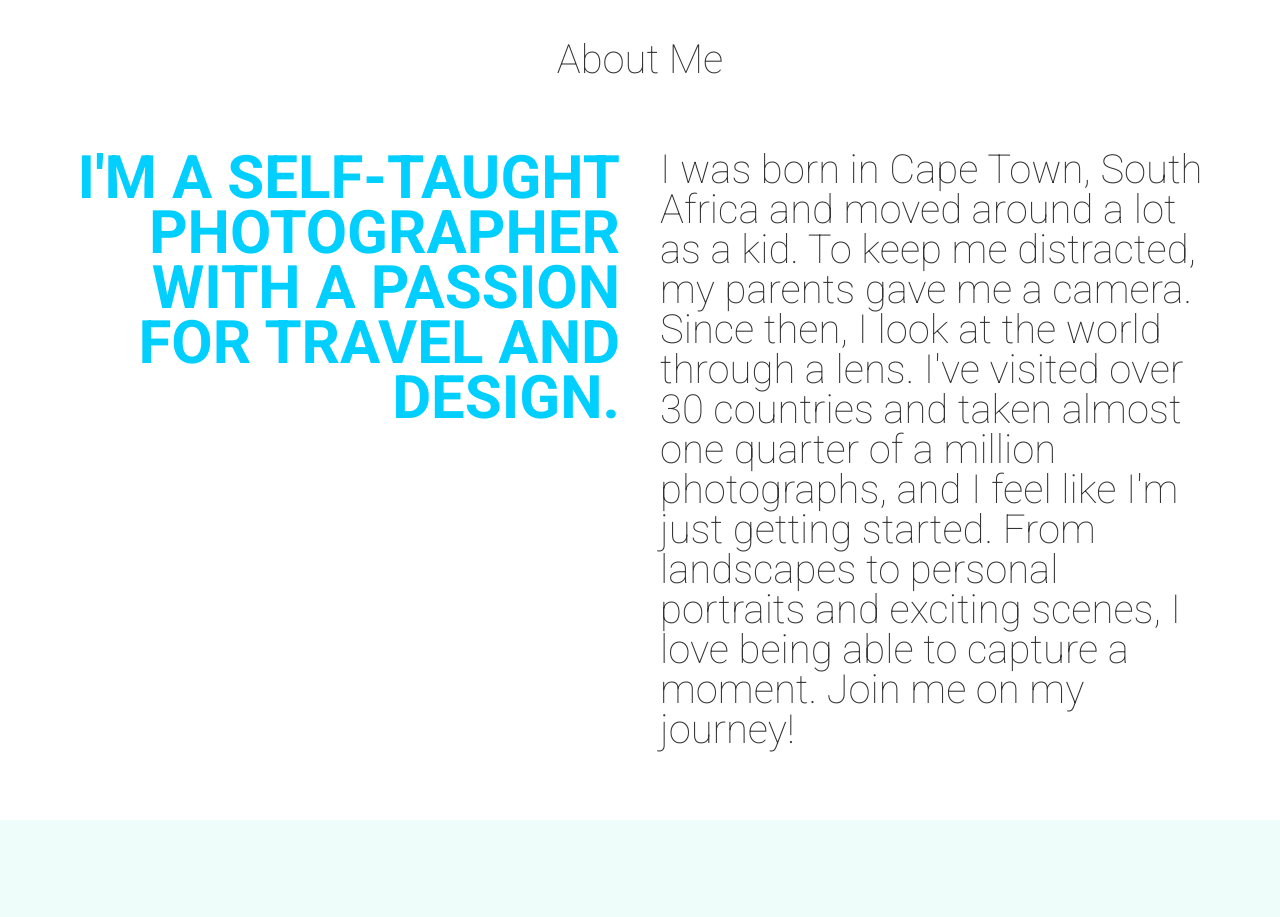
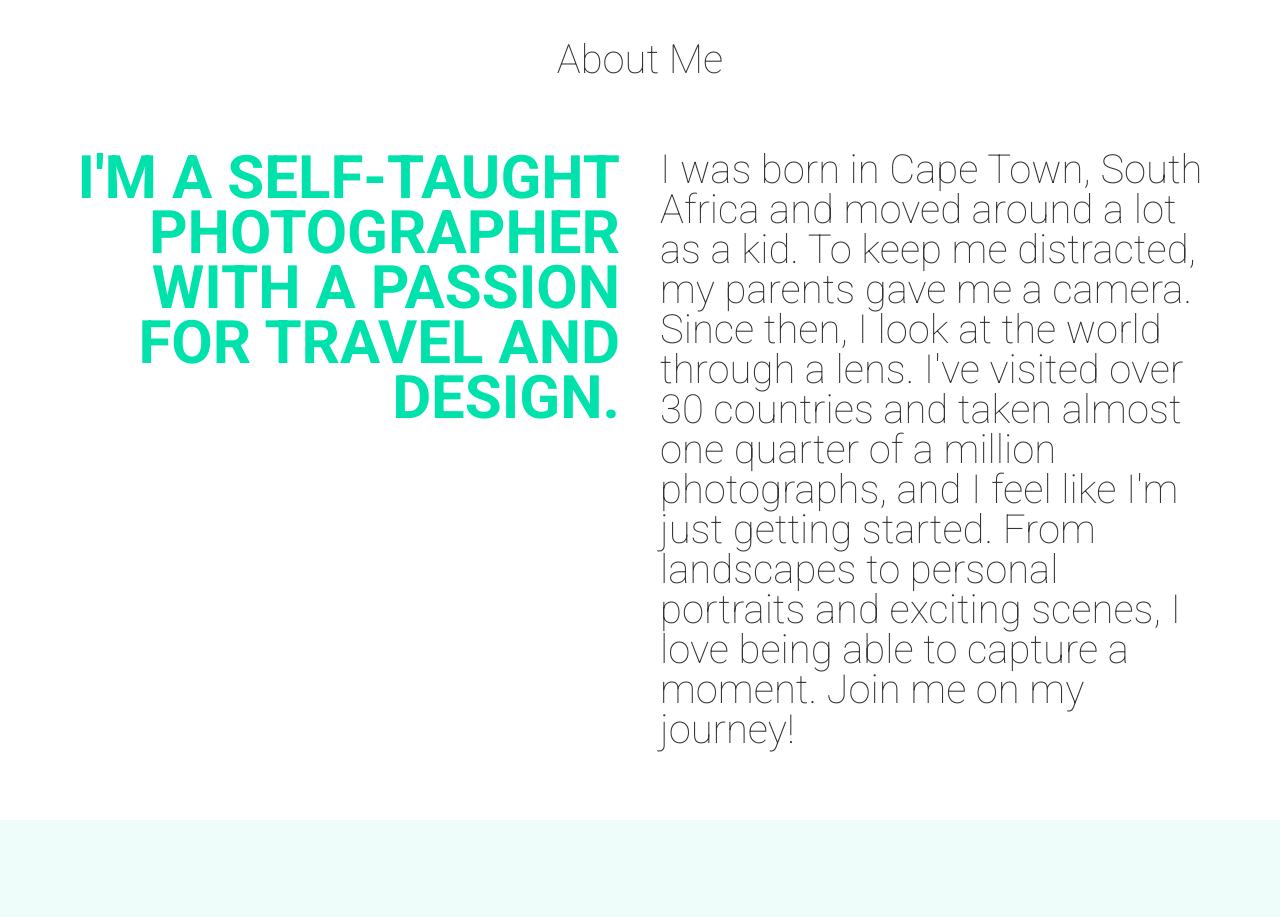
Before and after one commit to mlazar87/portfolio, a plain HTML site: page index.html in a window 1280 px wide. Shown: the part 860-1777 px from the top of the page. Drawn offline with nearby package versions, Linux system fonts and the light colour scheme; files that its build step writes are made by us from their sources; files whose address does not match are found by name.

Commit message:
making sure latest elements of sass are uploaded into master

```diff
--- a/index.html
+++ b/index.html
@@ -3,7 +3,7 @@
   <head>
     <title>Portfolio</title>
     <link rel="stylesheet" href="https://maxcdn.bootstrapcdn.com/bootstrap/3.3.7/css/bootstrap.min.css" integrity="sha384-BVYiiSIFeK1dGmJRAkycuHAHRg32OmUcww7on3RYdg4Va+PmSTsz/K68vbdEjh4u" crossorigin="anonymous">
-    <link rel="stylesheet" type="text/css" href="/Users/matt.lazar/portfolio/styles/styles.css">
+    <link rel="stylesheet" type="text/css" href="/Users/matt.lazar/portfolio/styles/main.css">
     <link rel="stylesheet" type="text/css" href="https://fonts.googleapis.com/css?family=Roboto:100,700">
   </head>
   <body>
```
